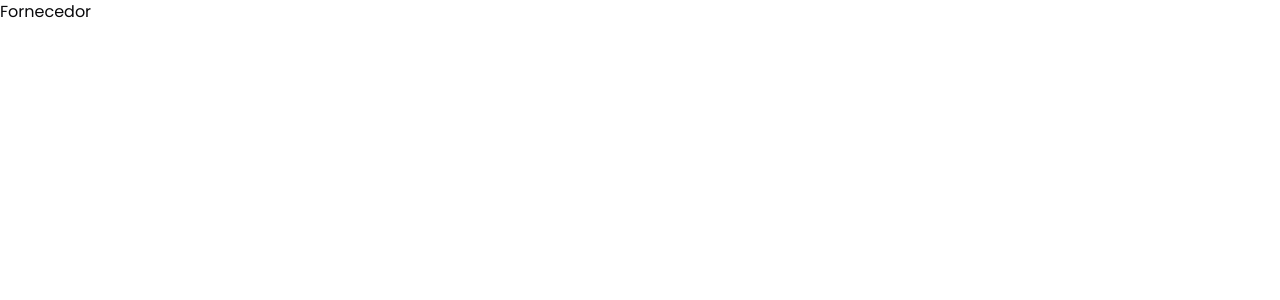
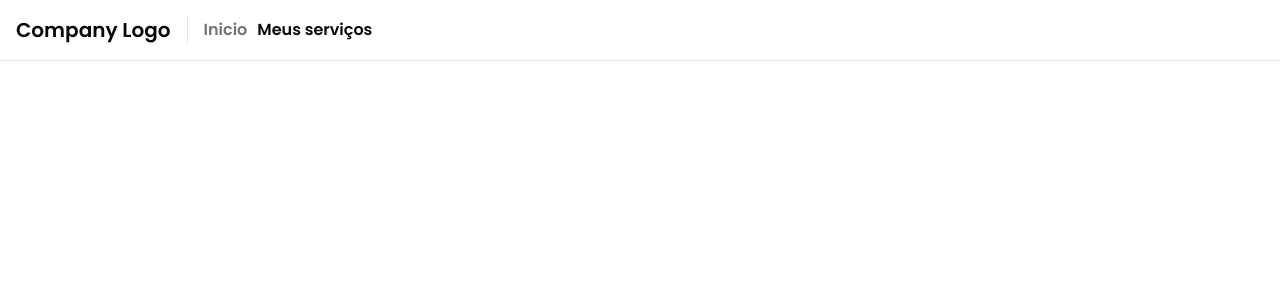
Before and after one commit to NanofyTecnologia/festa-facil-app, a Next.js app: page /area-fornecedor in a window 1280 px wide. Shown: the top 300 px of the page. Built offline with nearby package versions, Linux system fonts and the light colour scheme.

Commit message:
feat: alterado esquema da arquitetura por paginas autenticadas e paginas publicas

```diff
--- /dev/null
+++ b/src/app/(authenticated)/area-fornecedor/layout.tsx
@@ -0,0 +1,12 @@
+import { type PropsWithChildren } from 'react'
+
+import { Header } from '../components/header'
+
+export default function Root({ children }: PropsWithChildren) {
+  return (
+    <>
+      <Header />
+      {children}
+    </>
+  )
+}
--- /dev/null
+++ b/src/app/(authenticated)/area-fornecedor/meus-servicos/content.tsx
@@ -0,0 +1,35 @@
+'use client'
+
+import { Fragment } from 'react'
+import { useGetServiceByUserId } from './hooks/use-get-service-by-user-id'
+
+export function Content() {
+  const { data: services } = useGetServiceByUserId({
+    id: 'cm0fcccu60000ly9rcif76xeg',
+  })
+
+  return (
+    <>
+      <main className="px-4 py-6">
+        <div className="rounded-md border p-4">
+          <div className="mb-4 space-y-1 border-b pb-4">
+            <h2 className="text-xl font-semibold">Meus serviços</h2>
+
+            <p className="text-sm text-muted-foreground">
+              Visualize todos os serviços que você criou ou para os quais foi
+              designado como responsável.
+            </p>
+          </div>
+
+          <div className="flex flex-col gap-6">
+            {services?.map((service) => (
+              <Fragment key={service.id}>
+                <div className="rounded-md border"></div>
+              </Fragment>
+            ))}
+          </div>
+        </div>
+      </main>
+    </>
+  )
+}
--- /dev/null
+++ b/src/app/(authenticated)/area-fornecedor/meus-servicos/hooks/use-get-service-by-user-id/index.ts
@@ -0,0 +1,22 @@
+import { createQuery } from 'react-query-kit'
+
+import { keepPreviousData } from '@tanstack/react-query'
+
+import { IProps } from './types'
+import { services } from '@/services/services'
+
+export function useGetServiceByUserId(props: IProps) {
+  const { id } = props
+
+  const query = createQuery({
+    queryKey: ['get-services'],
+    fetcher: services.getByUserId,
+    placeholderData: keepPreviousData,
+  })
+
+  const queryResponse = query({ variables: id })
+
+  return {
+    ...queryResponse,
+  }
+}
--- /dev/null
+++ b/src/app/(authenticated)/area-fornecedor/meus-servicos/hooks/use-get-service-by-user-id/types.ts
@@ -0,0 +1,3 @@
+export type IProps = {
+  id: string | undefined
+}
--- /dev/null
+++ b/src/app/(authenticated)/area-fornecedor/meus-servicos/page.tsx
@@ -0,0 +1,15 @@
+import { type Metadata } from 'next'
+
+import { Content } from './content'
+
+export const metadata: Metadata = {
+  title: 'Meus serviços',
+}
+
+export default function Page() {
+  return (
+    <>
+      <Content />
+    </>
+  )
+}
--- a/src/app/(authenticated)/area-fornecedor/page.tsx
+++ b/src/app/(authenticated)/area-fornecedor/page.tsx
@@ -1,3 +1,3 @@
 export default function Page() {
-  return <h1>Fornecedor</h1>
+  return <></>
 }
--- /dev/null
+++ b/src/app/(authenticated)/components/header/active-link.tsx
@@ -0,0 +1,26 @@
+'use client'
+
+import { HTMLAttributes } from 'react'
+import { usePathname } from 'next/navigation'
+import NextLink, { type LinkProps } from 'next/link'
+
+import { cn } from '@/lib/shadcn'
+
+interface Props extends LinkProps, HTMLAttributes<HTMLAnchorElement> {}
+
+export function Link({ href, ...props }: Props) {
+  const pathname = usePathname()
+
+  const isActive = pathname === href
+
+  return (
+    <NextLink
+      href={href}
+      data-active={isActive}
+      className={cn(
+        'font-semibold hover:underline data-[active=true]:text-muted-foreground data-[active=true]:no-underline',
+      )}
+      {...props}
+    />
+  )
+}
--- /dev/null
+++ b/src/app/(authenticated)/components/header/index.tsx
@@ -0,0 +1,17 @@
+import { Link } from './active-link'
+
+export function Header() {
+  return (
+    <header className="flex items-center border-b p-4">
+      <div className="me-4 border-r pe-4">
+        <h1 className="text-xl font-semibold">Company Logo</h1>
+      </div>
+
+      <nav className="flex items-center space-x-2.5">
+        <Link href="/area-fornecedor">Inicio</Link>
+
+        <Link href="/area-fornecedor/meus-servicos">Meus serviços</Link>
+      </nav>
+    </header>
+  )
+}
--- a/src/app/(unauthenticated)/page.tsx
+++ b/src/app/(unauthenticated)/page.tsx
@@ -181,8 +181,8 @@ export default function Home() {
                 </Carousel.Item>
               ))}
             </Carousel.Content>
-            <Carousel.Previous className="left-2" />
-            <Carousel.Next className="right-2" />
+            <Carousel.Previous />
+            <Carousel.Next />
           </Carousel.Root>
         </div>
 
@@ -219,8 +219,8 @@ export default function Home() {
                 </Carousel.Item>
               ))}
             </Carousel.Content>
-            <Carousel.Previous className="left-2" />
-            <Carousel.Next className="right-2" />
+            <Carousel.Previous />
+            <Carousel.Next />
           </Carousel.Root>
         </div>
       </section>
@@ -288,8 +288,8 @@ export default function Home() {
                 </Carousel.Item>
               ))}
             </Carousel.Content>
-            <Carousel.Previous className="left-2" />
-            <Carousel.Next className="right-2" />
+            <Carousel.Previous />
+            <Carousel.Next />
           </Carousel.Root>
         </div>
       </section>
@@ -326,8 +326,8 @@ export default function Home() {
                 </Carousel.Item>
               ))}
             </Carousel.Content>
-            <Carousel.Previous className="left-2" />
-            <Carousel.Next className="right-2" />
+            <Carousel.Previous />
+            <Carousel.Next />
           </Carousel.Root>
         </div>
       </section>
--- a/src/app/layout.tsx
+++ b/src/app/layout.tsx
@@ -10,7 +10,10 @@ const poppins = Poppins({
 })
 
 export const metadata: Metadata = {
-  title: 'Nanofy - Projeto_05',
+  title: {
+    template: '%s | Festa Fácil',
+    default: 'Festa Fácil',
+  },
   description: 'Aplicação em Desenvolvimento',
 }
 
--- /dev/null
+++ b/src/services/services/index.ts
@@ -0,0 +1,18 @@
+import axios from '@/lib/axios'
+
+import { type GetServiceByUserIdResponse } from './types'
+
+export const services = {
+  async getByUserId(id: string) {
+    const { data } = await axios.get<GetServiceByUserIdResponse[]>(
+      '/user/services',
+      {
+        headers: {
+          Authorization: id,
+        },
+      },
+    )
+
+    return data
+  },
+}
--- /dev/null
+++ b/src/services/services/types.ts
@@ -0,0 +1,10 @@
+export type GetServiceByUserIdResponse = {
+  id: string
+  name: string
+  description: string
+  address: string | null
+  state: string | null
+  city: string | null
+  createdAt: Date
+  updatedAt: Date
+}
```
